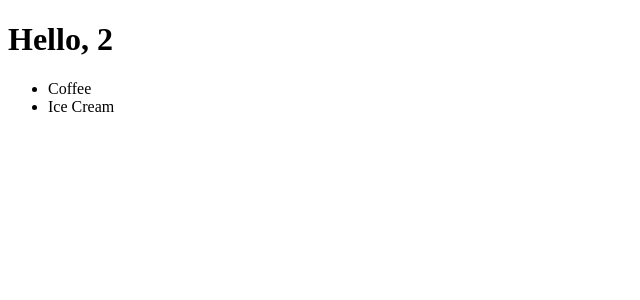
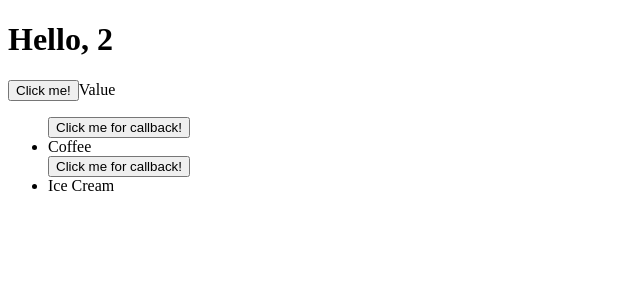
Before and after one commit to Amanda-Katherine/react-todos, a React (Create React App) app: page / in a window 1280 px wide. Shown: the top 300 px of the page, without its empty margins (0-640 px from the left). Built offline with nearby package versions, Linux system fonts and the light colour scheme.

Commit message:
react props and state

```diff
--- a/src/App.js
+++ b/src/App.js
@@ -9,7 +9,7 @@ class App extends Component {
 
       <div className="App">
         <h1>Hello, {1+1}</h1>
-        <List list={["Coffee", "Ice Cream"]}/>
+        <List  />
       </div>
 
     );
--- /dev/null
+++ b/src/Item.js
@@ -0,0 +1,18 @@
+import React, {Component} from 'react'
+
+export default class Item extends Component {
+
+
+  render() {
+
+    return (
+      <div>
+      <button onClick={() => this.props.callbackFn("here is info")}>Click me for callback!</button>
+        <li>{this.props.item}</li>
+      </div>
+    )
+
+  }
+
+
+}
--- a/src/List.js
+++ b/src/List.js
@@ -1,16 +1,48 @@
 import React, {Component} from 'react'
+import Item from './Item'
 
 class List extends Component {
 
+    constructor(props){
+      super(props)
+      this.state = {list: ["Coffee", "Ice Cream"], otherKey: "Value"}
+    }
+
+
+  // handleClick = () => {
+  //
+  //     // this.setState({
+  //     //   list: [...this.state.list, "Cereal"]
+  //     // })
+  //
+  //   this.setState((state, props) => {
+  //     return {list: [...state.list, "Cereal"]}
+  //   })
+  //
+  // }
+  getInfoFromItem(info){
+    this.setState((state, props) => {
+      return {otherKey: info}
+    })
+  }
 
   render() {
+
     return (
-      <ul>
-         {this.props.list.map(item => <li key={item}>{item}</li>)}
-      </ul>
+      <div>
+        <button onClick={this.handleClick}>Click me!</button>
+        {this.state.otherKey}
+        <ul>
+           {this.state.list.map(item => <Item callbackFn={this.getInfoFromItem.bind(this)} item={item}/>)}
+        </ul>
+      </div>
     )
   }
 
 }
 
+// List.defaultProps = {
+//   list: ["Default", "Values"]
+// }
+
 export default List
```
